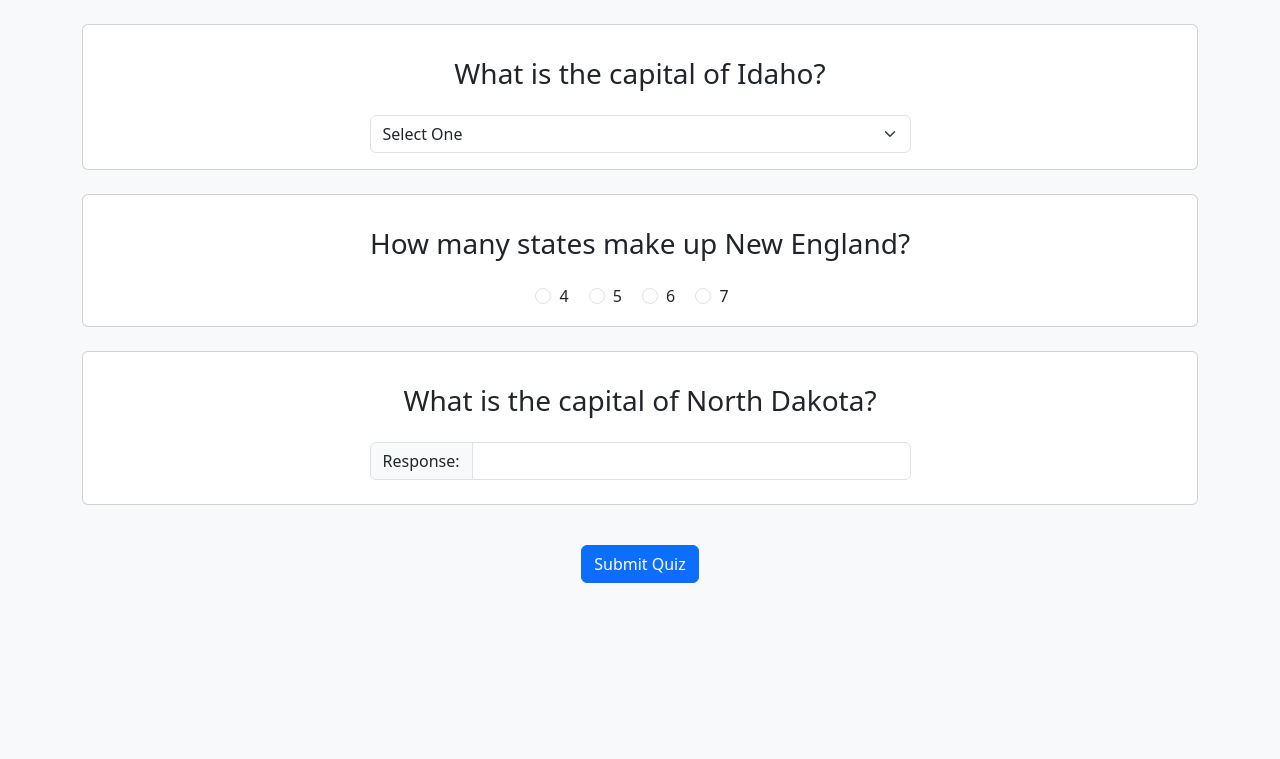
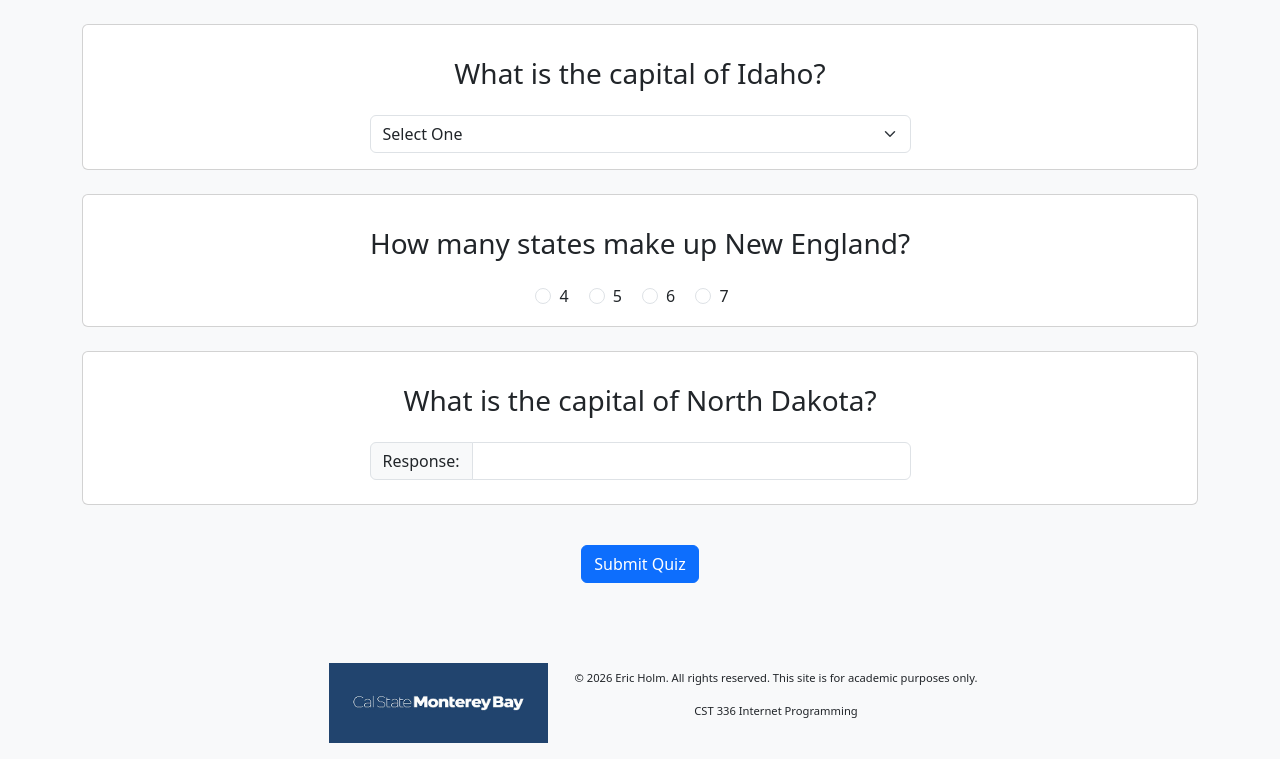
Before and after one commit to ehcsumb/ehcsumb.github.io, a plain HTML site: page hw2/index.html in a window 1280 px wide. Shown: the part 1251-2010 px from the top of the page. Before the commit the page ends 1898 px from the top, so only its background shows below. Drawn offline with nearby package versions, Linux system fonts and the light colour scheme.

Commit message:
added footer

```diff
--- /dev/null
+++ b/hw2/css/styles.css
@@ -0,0 +1,23 @@
+
+
+/* footer */
+
+footer {
+    display: flex;
+    flex-direction: row;
+    align-items: center;
+    justify-content:center;
+    width: 100%;
+    font-size: 0.7rem;
+}
+
+footer div.logo {
+    background-image: url('../img/csumb_Logo_Typemark-Reversed-single-color -600px.jpg');
+    background-size: contain;
+    background-position: center;
+    background-repeat: no-repeat;
+    width: 15rem;
+    height: 5rem;
+    min-width: 5rem;
+    margin: 1rem;
+}
--- a/hw2/index.html
+++ b/hw2/index.html
@@ -6,6 +6,7 @@
     <meta name="viewport" content="width=device-width, initial-scale=1.0">
 
     <link rel="stylesheet" href="https://cdn.jsdelivr.net/npm/bootstrap@5.3.3/dist/css/bootstrap.min.css">
+    <link href="css/styles.css" rel="stylesheet" type="text/css">
 
     <title>US Geography Quiz</title>
 </head>
@@ -169,7 +170,7 @@
                 <use xlink:href="#check-circle-fill" />
             </svg>
             <div>
-                You scored 80 or more points!  Way to go!
+                You scored 80 or more points! Way to go!
             </div>
         </div>
         <button class="btn btn-primary m-3">Submit Quiz</button>
@@ -178,6 +179,16 @@
         <h3 id="totalAttempts"></h3>
     </div>
 
+    <footer>
+        <!--The footer will be added here -->
+
+        <div class="logo"></div>
+        <div>
+            <p>&copy; 2026 Eric Holm. All rights reserved. This site is for academic purposes only.</p>
+            <p>CST 336 Internet Programming</p>
+        </div>
+    </footer>
+
     <script src="js/script.js"></script>
 </body>
 
```
Also changed, not shown: hw2/img/csumb_Logo_Typemark-Reversed-single-color -600px.jpg (added).
